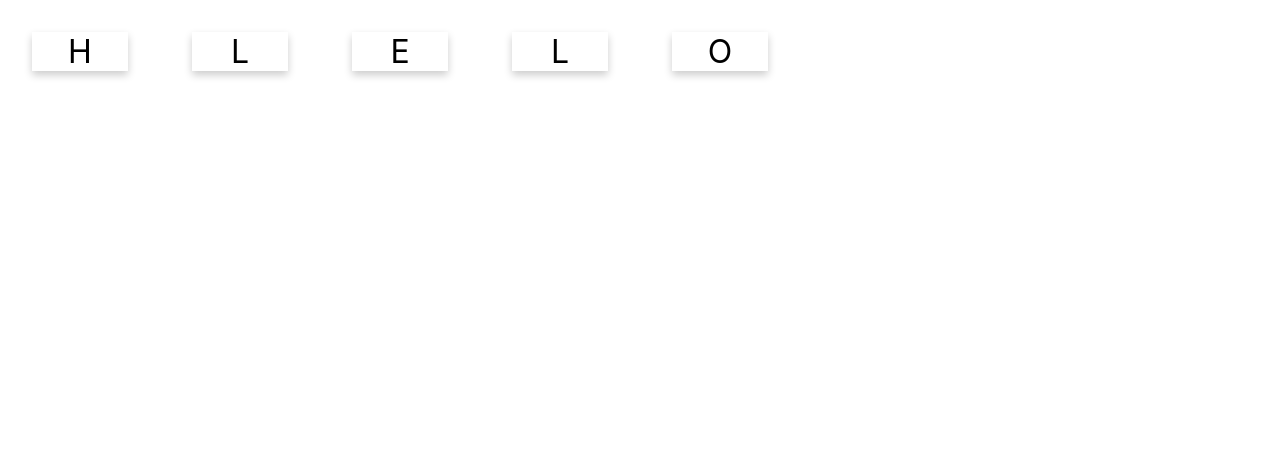
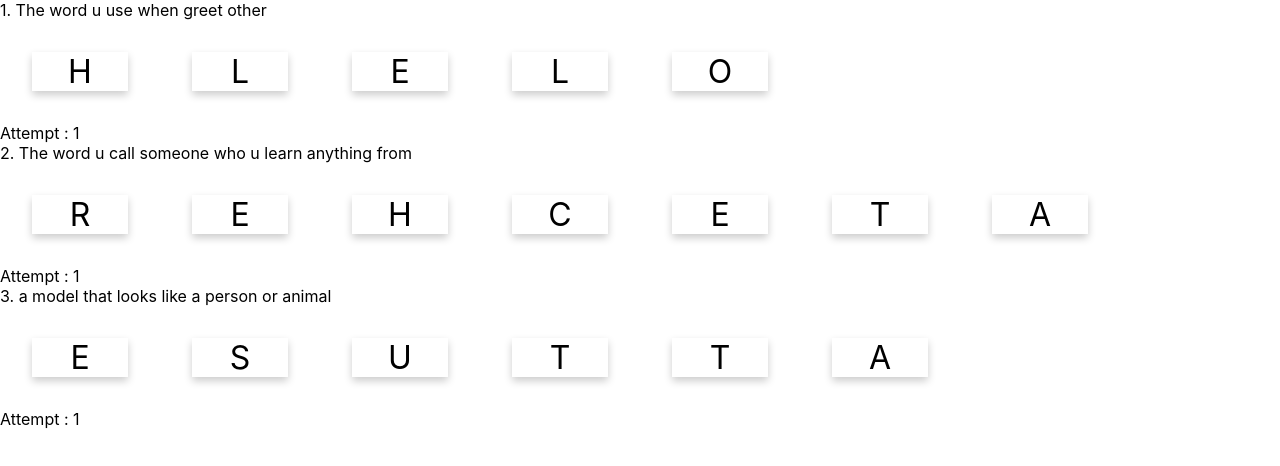
Before and after one commit to juringx/Lab-React01, a React (Create React App) app: page / in a window 1280 px wide. Shown: the top 466 px of the page. Built offline with nearby package versions, Linux system fonts and the light colour scheme.

Commit message:
Attempt&Number

```diff
--- a/src/App.js
+++ b/src/App.js
@@ -1,12 +1,20 @@
-import React from 'react';
+import React, { useState, useRef } from 'react';
 import './App.css';
 import WordCard from './WordCard';
+import CharacterCard from './CharacterCard';
 
-const word = "Hello";
+const word1 = "Hello";
+const word2 = "Teacher";
+const word3 = "Statue"
 function App() {
   return (
     <div>
-      <WordCard value={word}/>
+      <div>1. The word u use when greet other</div>
+      <div><WordCard value={word1}/></div>
+      <div>2. The word u call someone who u learn anything from</div>
+      <div><WordCard value={word2}/></div>
+      <div>3. a model that looks like a person or animal</div>
+      <div><WordCard value={word3}/></div>
     </div>
   );
 }
--- a/src/WordCard.js
+++ b/src/WordCard.js
@@ -1,6 +1,7 @@
 import React, { useState } from 'react';
 import CharacterCard  from './CharacterCard';
 import _ from 'lodash';
+
 
 const prepareStateFromWord = given_word => {
     let word = given_word.toUpperCase()
@@ -41,6 +42,7 @@ export default function WordCard(props){
         <div>
             { state.chars.map((c, i) =>
                 <CharacterCard value={c} key={i} activationHandler={activationHandler} attempt={state.attempt}/>) }
+            <div>Attempt : {state.attempt}</div>
         </div>
     );
 }
```
